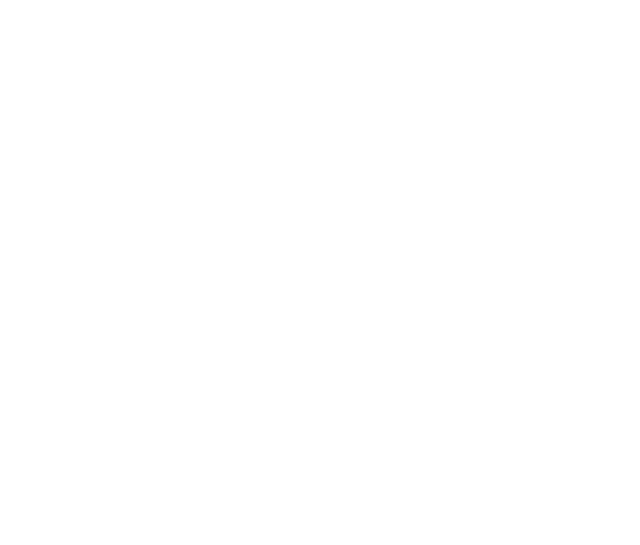
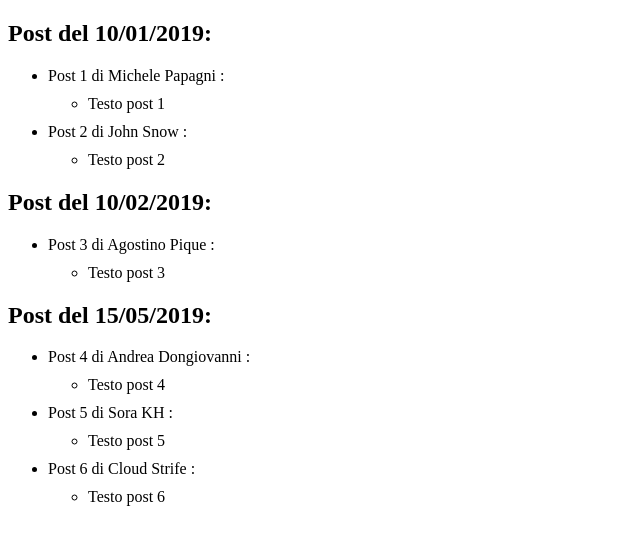
Before and after one commit to ManuelBenini/php-snacks-b1, a PHP site: page / in a window 1280 px wide. Before the commit the part shown is empty. Shown: the top 545 px of the page, without its empty margins (0-640 px from the left). Run offline with PHP 8.4, Linux system fonts and the light colour scheme.

Commit message:
Snack 3 terminato

```diff
--- a/Snack 3/index.php
+++ b/Snack 3/index.php
@@ -1,6 +1,87 @@
 <?php
 
+  /* Snack 3
+    Creare un array di array. Ogni array figlio avrà come chiave una data in questo formato: DD-MM-YYYY es 01-01-2007 e come valore un array di post associati a quella data. Stampare ogni data con i relativi post.
+  */
 
+  $posts = [
 
+    '10/01/2019' => [
+      [
+        'title' => 'Post 1',
+        'author' => 'Michele Papagni',
+        'text' => 'Testo post 1'
+      ],
+      [
+        'title' => 'Post 2',
+        'author' => 'John Snow',
+        'text' => 'Testo post 2'
+      ],
+    ],
+    '10/02/2019' => [
+      [
+        'author' => 'Agostino Pique',
+        'title' => 'Post 3',
+        'text' => 'Testo post 3'
+      ]
+    ],
+    '15/05/2019' => [
+      [
+        'title' => 'Post 4',
+        'author' => 'Andrea Dongiovanni',
+        'text' => 'Testo post 4'
+      ],
+      [
+        'title' => 'Post 5',
+        'author' => 'Sora KH',
+        'text' => 'Testo post 5'
+      ],
+      [
+        'title' => 'Post 6',
+        'author' => 'Cloud Strife',
+        'text' => 'Testo post 6'
+      ]
+    ],
+  ];
+?>
 
-?>
+<!DOCTYPE html>
+<html lang="en">
+<head>
+  <meta charset="UTF-8">
+  <meta http-equiv="X-UA-Compatible" content="IE=edge">
+  <meta name="viewport" content="width=device-width, initial-scale=1.0">
+  <title>Snack 3</title>
+  <style>
+    li{
+      margin-bottom: 10px;
+    }
+  </style>
+</head>
+<body>
+
+  <?php foreach ($posts as $date => $posts): ?>
+
+    <h2>Post del <?php echo $date ?>:</h2>
+
+    <ul>
+
+      <?php foreach ($posts as $key => $post): ?>
+
+        <li>
+          <?php echo $post['title'] ?> di
+          <?php echo $post['author']?> :
+        </li>
+
+        <ul>
+          <li> <?php echo $post['text'] ?> </li>
+        </ul>
+
+      <?php endforeach; ?>
+
+    </ul>
+
+  <?php endforeach; ?>
+
+</body>
+</html>
```
